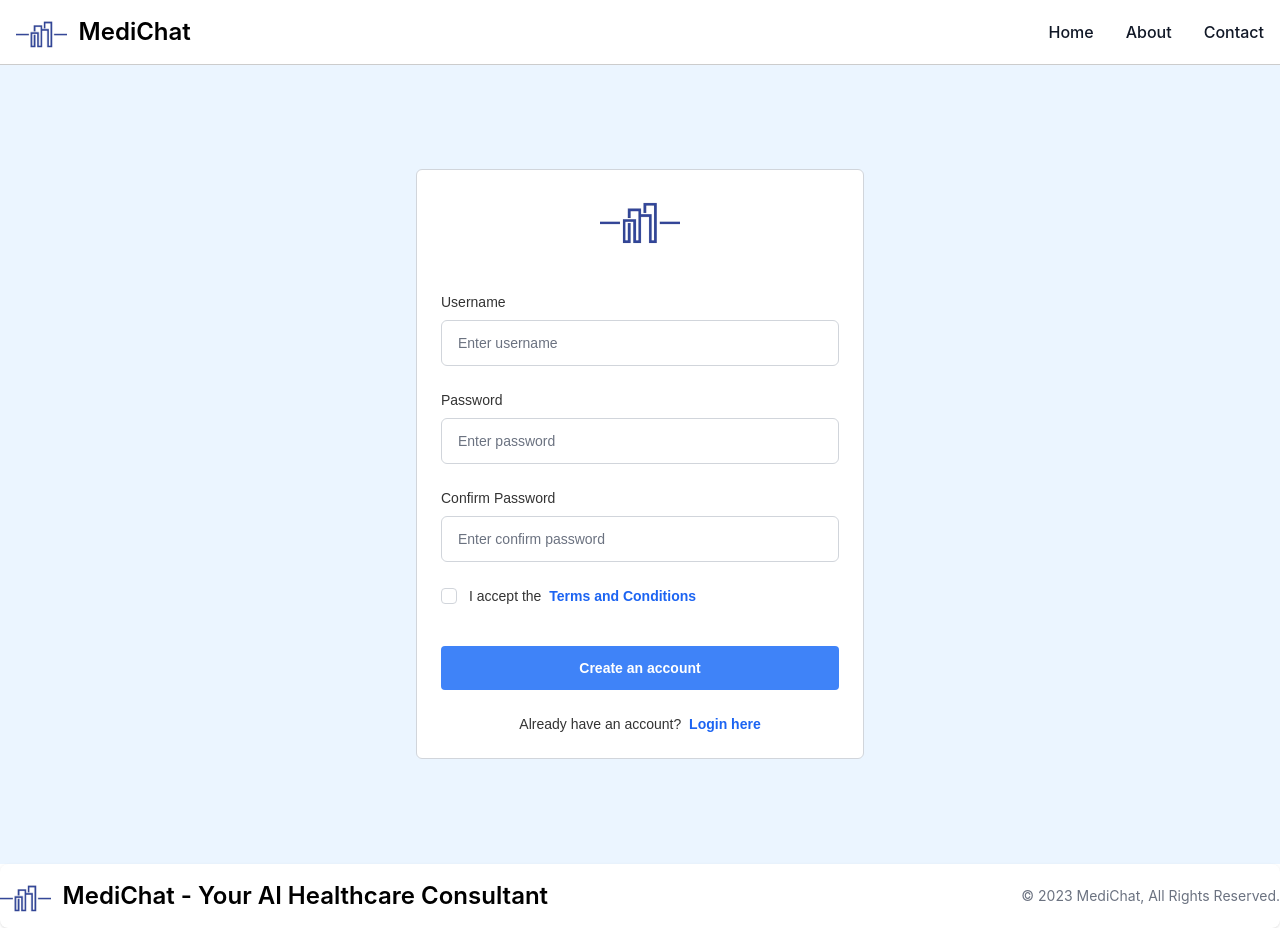
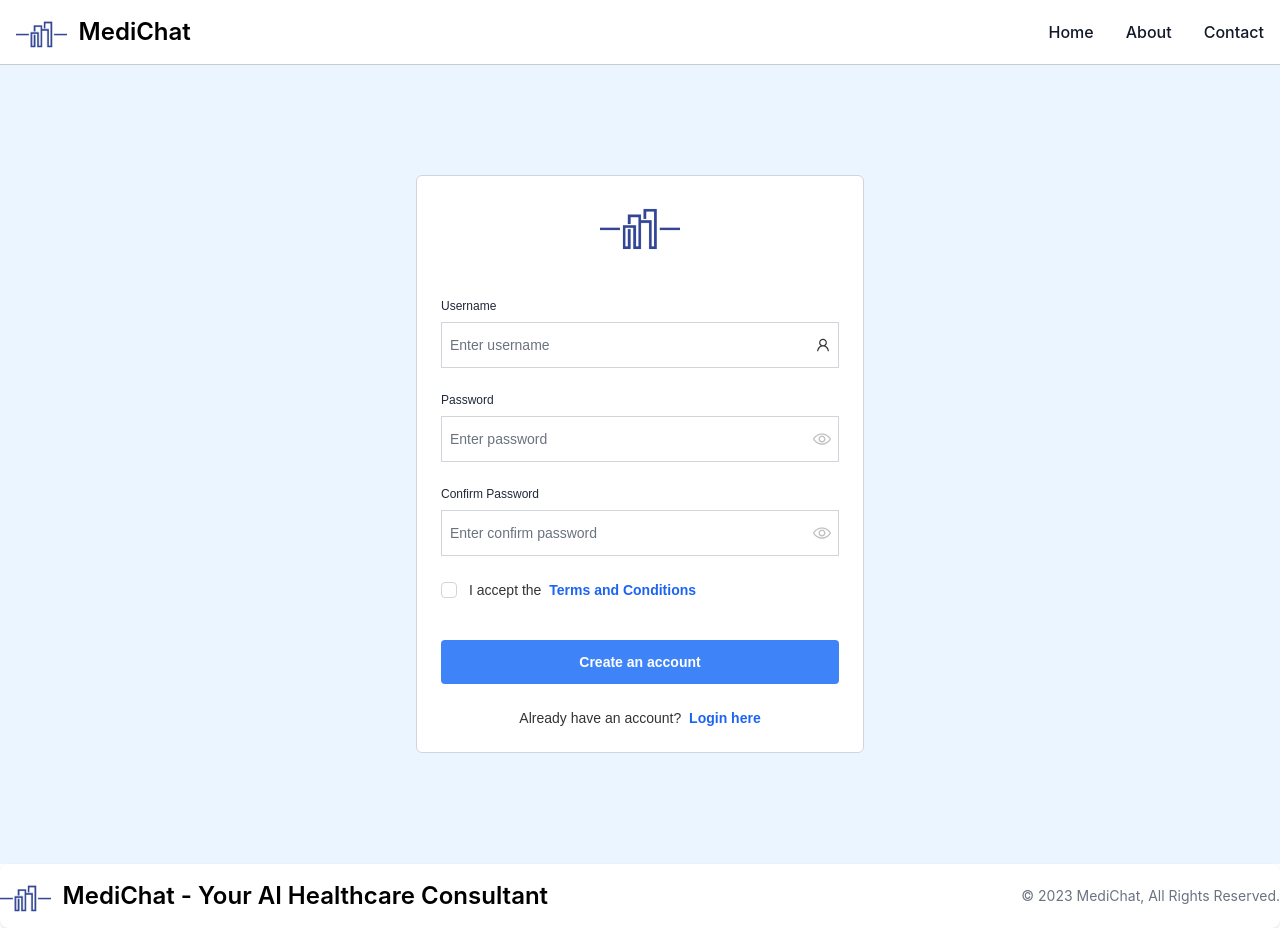
Before and after one commit to dudyas6/MediChatAI, a React (Create React App) app: page /register in a window 1280 px wide. Built offline with nearby package versions, Linux system fonts and the light colour scheme.

Commit message:
minor changes

```diff
--- a/src/backend/index.js
+++ b/src/backend/index.js
@@ -22,10 +22,7 @@ const MONGODB_URI =
   "mongodb+srv://root:root@medichatdb.ut4vxly.mongodb.net/MediChatDB";
 
 mongoose
-  .connect(MONGODB_URI, {
-    useNewUrlParser: true,
-    useUnifiedTopology: true,
-  })
+  .connect(MONGODB_URI)
   .then(() => {
     console.log("Connected to MongoDB");
   })
--- a/src/backend/models/user.model.js
+++ b/src/backend/models/user.model.js
@@ -16,17 +16,20 @@ const userSchema = new Schema({
   details: {
     name: {
       type: String,
+      default: "",
       required: false
     },
     email: {
       type: String,
       required: false,
-      unique: true,
+      default: "",
+      unique: false,
       match: [/\S+@\S+\.\S+/, 'is invalid']
     },
     phone: {
       type: String,
       required: false,
+      default: "",
       match: [/^\d{10}$/, 'is invalid']
     }
   }
--- /dev/null
+++ b/src/components/Icons.js
@@ -0,0 +1,29 @@
+import React from "react";
+
+const EyeIcon = () => (
+  <svg
+    xmlns="http://www.w3.org/2000/svg"
+    fill="#bbb"
+    stroke="#bbb"
+    className="w-[18px] h-[18px] cursor-pointer"
+    viewBox="0 0 128 128"
+  >
+    <path
+      d="M64 104C22.127 104 1.367 67.496.504 65.943a4 4 0 0 1 0-3.887C1.367 60.504 22.127 24 64 24s62.633 36.504 63.496 38.057a4 4 0 0 1 0 3.887C126.633 67.496 105.873 104 64 104zM8.707 63.994C13.465 71.205 32.146 96 64 96c31.955 0 50.553-24.775 55.293-31.994C114.535 56.795 95.854 32 64 32 32.045 32 13.447 56.775 8.707 63.994zM64 88c-13.234 0-24-10.766-24-24s10.766-24 24-24 24 10.766 24 24-10.766 24-24 24zm0-40c-8.822 0-16 7.178-16 16s7.178 16 16 16 16-7.178 16-16-7.178-16-16-16z"
+      data-original="#000000"
+    ></path>
+  </svg>
+);
+
+const UserIcon = () => (
+  <svg viewBox="0 0 1024 1024" fill="currentColor" height="1em" width="1em">
+    <path d="M858.5 763.6a374 374 0 00-80.6-119.5 375.63 375.63 0 00-119.5-80.6c-.4-.2-.8-.3-1.2-.5C719.5 518 760 444.7 760 362c0-137-111-248-248-248S264 225 264 362c0 82.7 40.5 156 102.8 201.1-.4.2-.8.3-1.2.5-44.8 18.9-85 46-119.5 80.6a375.63 375.63 0 00-80.6 119.5A371.7 371.7 0 00136 901.8a8 8 0 008 8.2h60c4.4 0 7.9-3.5 8-7.8 2-77.2 33-149.5 87.8-204.3 56.7-56.7 132-87.9 212.2-87.9s155.5 31.2 212.2 87.9C779 752.7 810 825 812 902.2c.1 4.4 3.6 7.8 8 7.8h60a8 8 0 008-8.2c-1-47.8-10.9-94.3-29.5-138.2zM512 534c-45.9 0-89.1-17.9-121.6-50.4S340 407.9 340 362c0-45.9 17.9-89.1 50.4-121.6S466.1 190 512 190s89.1 17.9 121.6 50.4S684 316.1 684 362c0 45.9-17.9 89.1-50.4 121.6S557.9 534 512 534z" />
+  </svg>
+);
+
+const icons = {
+  eye: <EyeIcon />,
+  user: <UserIcon />,
+};
+
+export default icons;
--- a/src/components/InputField.js
+++ b/src/components/InputField.js
@@ -1,17 +1,43 @@
 import React from "react";
+import icons from "./Icons"; // Adjust the path as necessary
 
-const InputField = ({ label, type, name, value, onChange, placeholder }) => (
-  <div>
-    <label className="text-sm mb-2 block">{label}</label>
+const InputField = ({
+  label,
+  name,
+  type,
+  value,
+  placeholder,
+  onChange,
+  iconName,
+  onIconClick,
+  isPasswordVisible,
+}) => {
+  const getIconComponent = () => {
+    const icon = icons[iconName];
+    return icon;
+  };
+
+  return (
+    <div className="mt-8">
+      <label className="text-gray-800 text-xs block mb-2">{label}</label>
+      <div className="relative flex items-center">
         <input
           name={name}
-      type={type}
+          type={type === "password" && isPasswordVisible ? "text" : type}
           value={value}
-      className="bg-white border border-gray-300 w-full text-sm px-4 py-3 rounded-md outline-blue-500"
+          className="w-full text-gray-800 text-sm border-b border-gray-300 focus:border-blue-600 px-2 py-3 outline-none"
           placeholder={placeholder}
           onChange={onChange}
+          required
         />
+        {iconName && (
+          <div onClick={onIconClick} className="absolute right-2">
+            {getIconComponent()}
+          </div>
+        )}
+      </div>
     </div>
   );
+};
 
 export default InputField;
--- a/src/pages/RegisterPage.js
+++ b/src/pages/RegisterPage.js
@@ -2,7 +2,7 @@ import React, { useState } from "react";
 import medichatLogo from "../assets/logo/medichat.png";
 import InputField from "../components/InputField";
 import Checkbox from "../components/CheckBox";
-import { useAuth } from '../services/AuthContext';
+import { useAuth } from "../services/AuthContext";
 
 function RegisterPage() {
   const { register } = useAuth();
@@ -11,6 +11,9 @@ function RegisterPage() {
   const [confirmPassword, setconfirmPassword] = useState("");
   const [termsValue, setTermsValue] = useState(false);
   const [message, setMessage] = useState({ text: "", type: "" });
+  const [isPasswordVisible, setIsPasswordVisible] = useState(false);
+  const [IsconfirmPasswordVisible, setIsconfirmPasswordVisible] =
+    useState(false);
 
   const handleChange = (e) => {
     const { name, value, type, checked } = e.target;
@@ -23,24 +26,35 @@ function RegisterPage() {
     }
   };
 
+  const togglePasswordVisibility = () => {
+    setIsPasswordVisible(!isPasswordVisible);
+  };
+  const toggleConfirmPasswordVisibility = () => {
+    setIsconfirmPasswordVisible(!IsconfirmPasswordVisible);
+  };
+
   const handleSubmit = async (e) => {
     e.preventDefault();
+    var msg = "";
 
     if (password !== confirmPassword) {
-      setMessage({ text: "Passwords doesn't match!", type: "error" });
-      return;
+      msg += "Passwords doesn't match!\n";
     }
     if (!termsValue) {
-      setMessage({ text: "Please confirm Terms and Conditions!", type: "error" });
+      msg += "Please accept terms and conditions!\n";
+    }
+
+    if (msg !== "") {
+      setMessage({ text: msg, type: "error" });
       return;
     }
 
-    const { success, message: msg } = await register(username, password);
+    const { success, message: error_msg } = await register(username, password);
 
     if (success) {
-      setMessage({ text: msg, type: "success" });
+      setMessage({ text: error_msg, type: "success" });
     } else {
-      setMessage({ text: msg, type: "error" });
+      setMessage({ text: error_msg, type: "error" });
     }
   };
 
@@ -61,6 +75,7 @@ function RegisterPage() {
               value={username}
               onChange={handleChange}
               placeholder="Enter username"
+              iconName="user"
             />
             <InputField
               label="Password"
@@ -69,6 +84,9 @@ function RegisterPage() {
               value={password}
               onChange={handleChange}
               placeholder="Enter password"
+              iconName="eye"
+              onIconClick={togglePasswordVisibility}
+              isPasswordVisible={isPasswordVisible}
             />
             <InputField
               label="Confirm Password"
@@ -77,12 +95,18 @@ function RegisterPage() {
               value={confirmPassword}
               onChange={handleChange}
               placeholder="Enter confirm password"
+              iconName="eye"
+              onIconClick={toggleConfirmPasswordVisibility}
+              isPasswordVisible={IsconfirmPasswordVisible}
             />
             <Checkbox
               label={
                 <>
                   I accept the{" "}
-                  <a href="/" className="text-blue-600 font-semibold hover:underline ml-1">
+                  <a
+                    href="/"
+                    className="text-blue-600 font-semibold hover:underline ml-1"
+                  >
                     Terms and Conditions
                   </a>
                 </>
@@ -102,18 +126,23 @@ function RegisterPage() {
         </form>
         <p className="text-sm mt-6 text-center">
           Already have an account?{" "}
-          <a href="/login" className="text-blue-600 font-semibold hover:underline ml-1">
+          <a
+            href="/login"
+            className="text-blue-600 font-semibold hover:underline ml-1"
+          >
             Login here
           </a>
         </p>
         {message.text && (
-          <p
+          <div
             className={`font-bold text-md mt-6 text-center ${
               message.type === "error" ? "text-red-600" : "text-green-600"
             }`}
           >
-            {message.text}
-          </p>
+            {message.text.split("\n").map((str, index) => (
+              <p key={index}>{str}</p>
+            ))}
+          </div>
         )}
       </div>
     </div>
--- a/src/services/AuthContext.js
+++ b/src/services/AuthContext.js
@@ -9,6 +9,7 @@ export const useAuth = () => useContext(AuthContext);
 export const AuthProvider = ({ children }) => {
   const [currentUser, setCurrentUser] = useState(null);
   const navigate = useNavigate();
+
   useEffect(() => {
     const token = localStorage.getItem('token');
     if (token) {
@@ -22,7 +23,7 @@ export const AuthProvider = ({ children }) => {
     }
   }, []);
 
-  const login = async (username, password) => {
+  const login = async (username, password, navigateHome = true) => {
     const response = await axios.post('http://localhost:3001/api/auth/login', { username, password });
     console.log(response);
     console.log("Setting Token!");
@@ -34,7 +35,9 @@ export const AuthProvider = ({ children }) => {
     console.log(user);
     console.log("Setting and Navigating");
     setCurrentUser(user.data);
-    navigate('/')
+    if (navigateHome)
+      navigate('/')
+
   };
 
   const register = async (username, password) => {
@@ -43,7 +46,7 @@ export const AuthProvider = ({ children }) => {
         username,
         password,
       });
-      login(username, password);
+      login(username, password, false);
       return { success: true, message: "Account created successfully!" };
     } catch (error) {
       return { success: false, message: error.response.data || "An error occurred!" };
```
Lines whose indentation alone changed are shown as unchanged.
